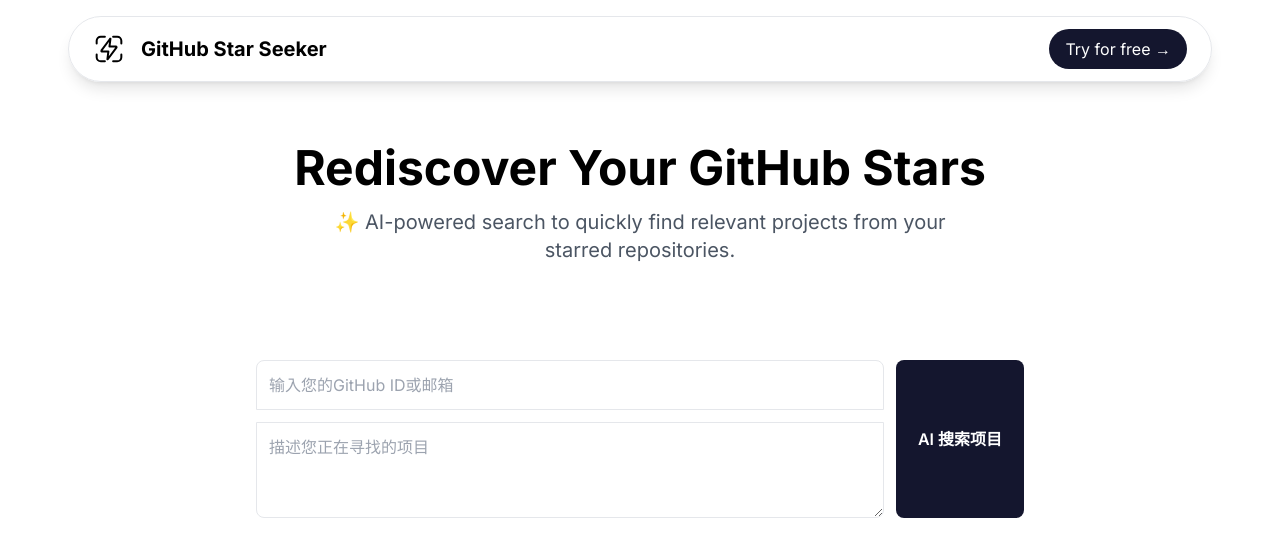
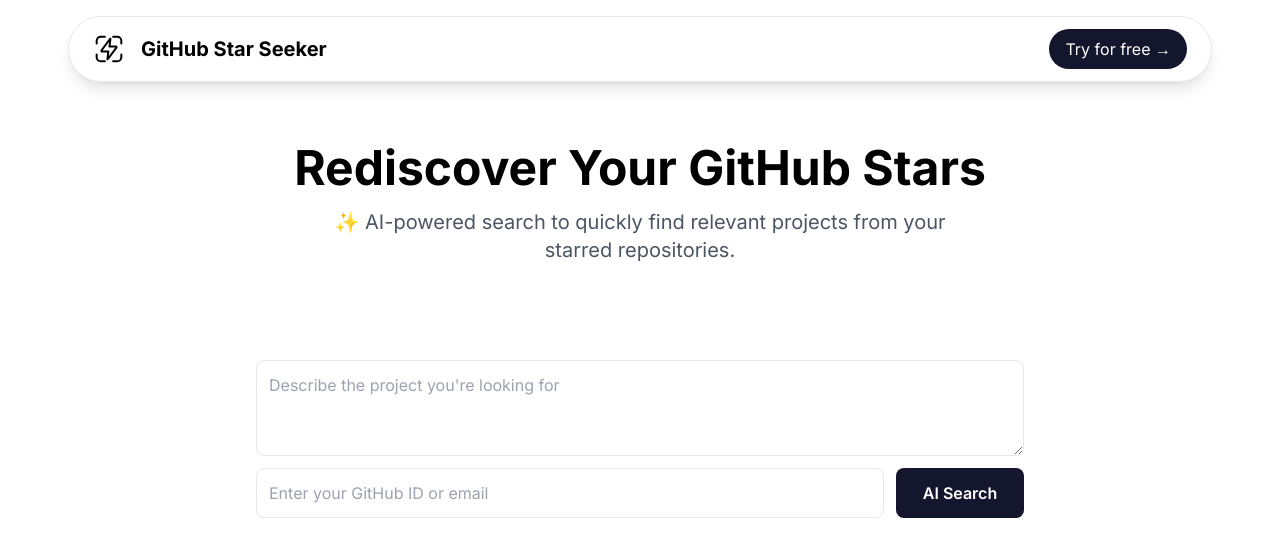
Before and after one commit to CheneyDev/github-star-seeker, a Next.js app: page / in a window 1280 px wide. Shown: the top 556 px of the page. Built offline with nearby package versions, Linux system fonts and the light colour scheme.

Commit message:
refactor: optimize page layout

```diff
--- a/src/components/SearchForm.tsx
+++ b/src/components/SearchForm.tsx
@@ -1,12 +1,15 @@
 "use client";
 
 import { useState } from "react";
+import SearchResults from './SearchResults';
 
 export default function SearchForm() {
   const [githubId, setGithubId] = useState("");
   const [description, setDescription] = useState("");
   const [isLoading, setIsLoading] = useState(false);
   const [error, setError] = useState("");
+  const [searchResults, setSearchResults] = useState([]);
+
 
   const handleSubmit = async (e: React.FormEvent) => {
     e.preventDefault();
@@ -22,13 +25,13 @@
       });
       const data = await response.json();
       if (!response.ok) {
-        throw new Error(data.error || "API请求失败");
+        throw new Error(data.error || "API request failed");
       }
-      // 处理匹配的项目
+      setSearchResults(data);
       console.log(data);
     } catch (error) {
-      console.error("错误:", error);
-      setError(error instanceof Error ? error.message : "发生未知错误");
+      console.error("Error:", error);
+      setError(error instanceof Error ? error.message : "An unknown error occurred");
     } finally {
       setIsLoading(false);
     }
@@ -36,33 +39,34 @@
 
   return (
     <div className="max-w-3xl mx-auto mt-8">
-      <form onSubmit={handleSubmit} className="flex space-x-3">
-        <div className="flex-grow flex flex-col space-y-3">
+      <form onSubmit={handleSubmit} className="flex flex-col space-y-3">
+        <textarea
+          value={description}
+          onChange={(e) => setDescription(e.target.value)}
+          placeholder="Describe the project you're looking for"
+          className="w-full p-3 border border-gray-200 rounded-lg focus:outline-none focus:ring-2 focus:ring-blue-500 bg-white text-gray-900 text-base h-24"
+          required
+        />
+        <div className="flex space-x-3">
           <input
             type="text"
             value={githubId}
             onChange={(e) => setGithubId(e.target.value)}
-            placeholder="输入您的GitHub ID或邮箱"
-            className="w-full p-3 border border-gray-200 rounded-t-lg focus:outline-none focus:ring-2 focus:ring-blue-500 bg-white text-gray-900 text-base"
+            placeholder="Enter your GitHub ID or email"
+            className="flex-grow p-3 border border-gray-200 rounded-lg focus:outline-none focus:ring-2 focus:ring-blue-500 bg-white text-gray-900 text-base"
             required
           />
-          <textarea
-            value={description}
-            onChange={(e) => setDescription(e.target.value)}
-            placeholder="描述您正在寻找的项目"
-            className="w-full p-3 border border-gray-200 rounded-b-lg focus:outline-none focus:ring-2 focus:ring-blue-500 bg-white text-gray-900 text-base h-24"
-            required
-          />
+          <button
+            type="submit"
+            className="w-32 bg-[#14162e] text-white rounded-lg transition duration-300 ease-in-out text-base font-semibold hover:bg-[#1c1f3d] disabled:opacity-50"
+            disabled={isLoading}
+          >
+            {isLoading ? "Searching..." : "AI Search"}
+          </button>
         </div>
-        <button
-          type="submit"
-          className="w-32 bg-[#14162e] text-white rounded-lg transition duration-300 ease-in-out text-base font-semibold hover:bg-[#1c1f3d] disabled:opacity-50"
-          disabled={isLoading}
-        >
-          {isLoading ? "搜索中..." : "AI 搜索项目"}
-        </button>
       </form>
       {error && <p className="text-red-500 mt-2">{error}</p>}
+      {searchResults.length > 0 && <SearchResults results={searchResults} />}
     </div>
   );
 }
--- /dev/null
+++ b/src/components/SearchResults.tsx
@@ -0,0 +1,44 @@
+import React from 'react';
+
+interface Repo {
+  name: string;
+  full_name: string;
+  description: string;
+  url: string;
+  stars: number;
+  language: string;
+}
+
+interface SearchResultsProps {
+  results: Repo[];
+}
+
+const SearchResults: React.FC<SearchResultsProps> = ({ results }) => {
+  if (results.length === 0) {
+    return <p className="text-center text-gray-500 mt-4">没有找到匹配的仓库。</p>;
+  }
+
+  return (
+    <div className="mt-8">
+      <h2 className="text-2xl font-bold mb-4">搜索结果</h2>
+      <div className="grid gap-4 md:grid-cols-2 lg:grid-cols-3">
+        {results.map((repo) => (
+          <div key={repo.full_name} className="border rounded-lg p-4 hover:shadow-md transition-shadow">
+            <h3 className="text-lg font-semibold mb-2">
+              <a href={repo.url} target="_blank" rel="noopener noreferrer" className="text-blue-600 hover:underline">
+                {repo.name}
+              </a>
+            </h3>
+            <p className="text-sm text-gray-600 mb-2">{repo.description}</p>
+            <div className="flex items-center text-sm text-gray-500">
+              <span className="mr-4">⭐ {repo.stars}</span>
+              <span>{repo.language || '未知语言'}</span>
+            </div>
+          </div>
+        ))}
+      </div>
+    </div>
+  );
+};
+
+export default SearchResults;
```
